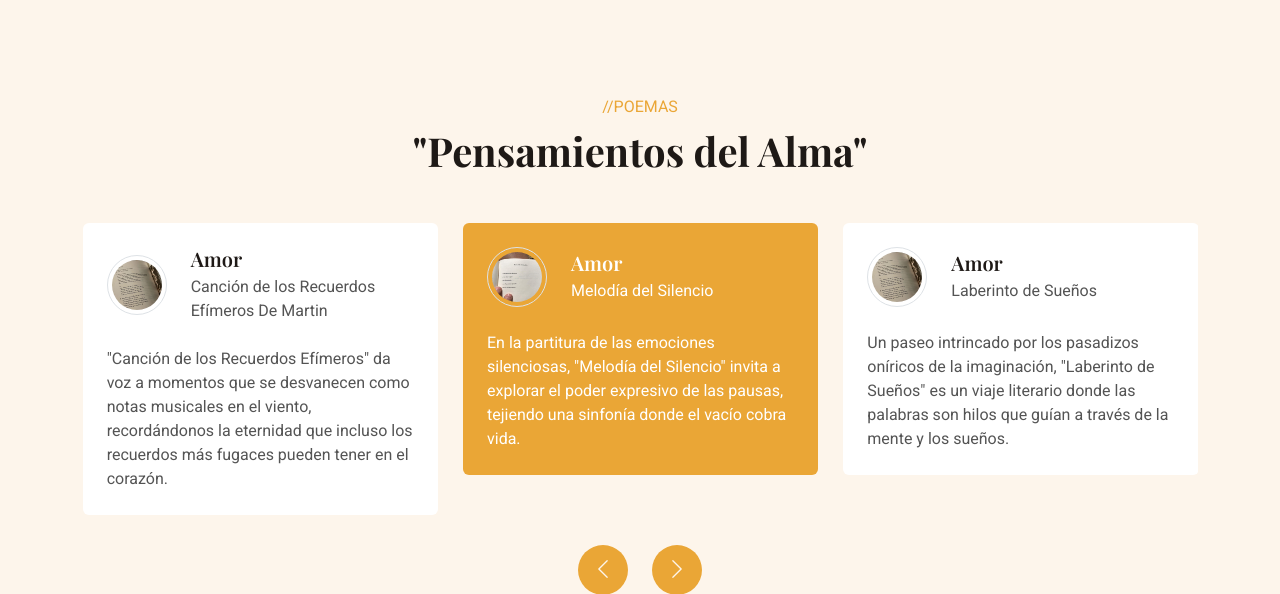
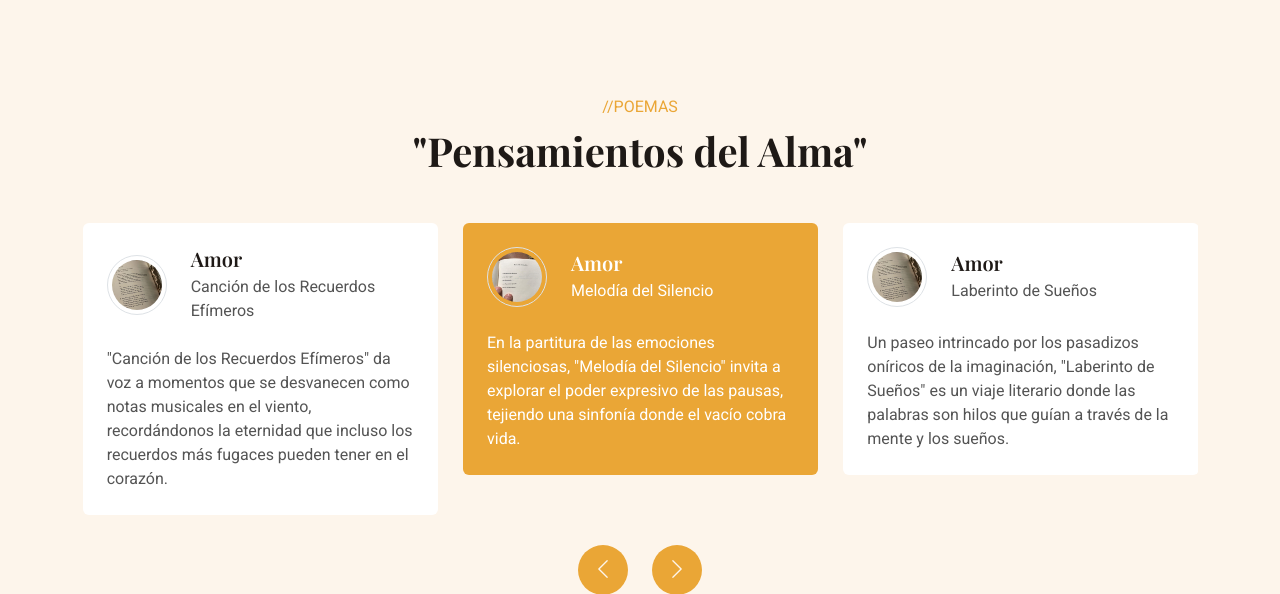
Before and after one commit to MartinIlg12/poemario, a Django app: page /amor/ in a window 1280 px wide. Shown: the part 524-1118 px from the top of the page. Run offline with Django 5.2, Linux system fonts and the light colour scheme; some libraries are stand-ins or nearby versions.

Commit message:
Comprobando Errores

```diff
--- a/core/templates/core/amor.html
+++ b/core/templates/core/amor.html
@@ -47,7 +47,7 @@
                     <img class="flex-shrink-0 rounded-circle border p-1" src="{% static 'core/img/AboutPoema2.jpg' %}" alt="">
                     <div class="ms-4">
                         <h5 class="mb-1">Amor</h5>
-                        <span>Canción de los Recuerdos Efímeros De Martin</span>
+                        <span>Canción de los Recuerdos Efímeros </span>
                     </div>
                 </div>
                 <p class="mb-0">"Canción de los Recuerdos Efímeros" da voz a momentos que se desvanecen como notas musicales en el viento, recordándonos la eternidad que incluso los recuerdos más fugaces pueden tener en el corazón.</p>
```
Also changed, not shown: db.sqlite3, media/services/AboutPoema2.jpg (added).
